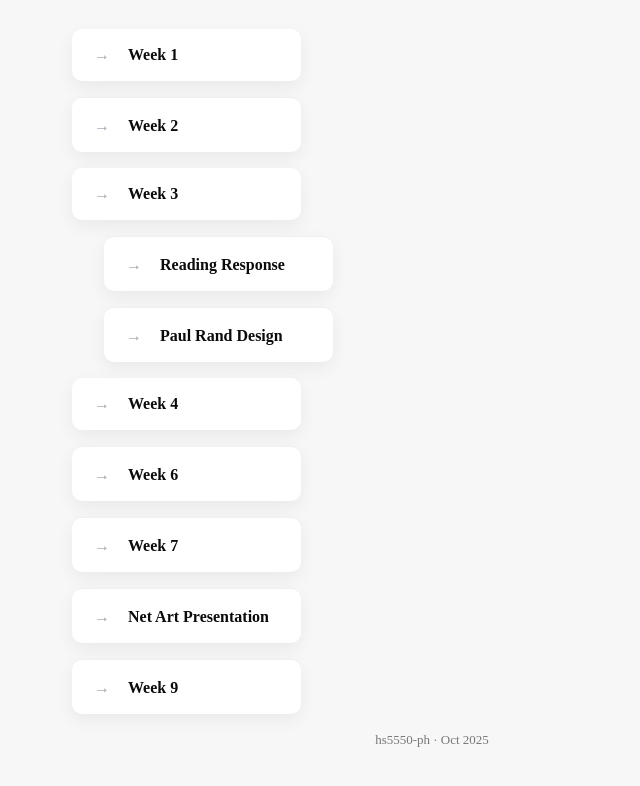
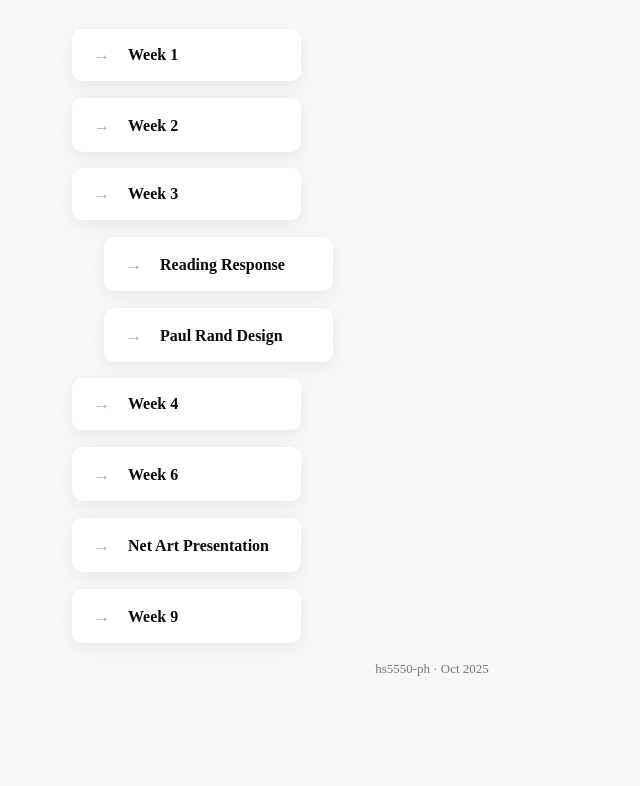
Before and after one commit to hs5550-ph/hs5550-ph.github.io, a plain HTML site: page index.html in a window 1280 px wide. Shown: the part 134-920 px from the top of the page, without its empty margins (208-848 px from the left). After the commit the page ends 865 px from the top, so only its background shows below. Drawn offline with Linux system fonts and the light colour scheme; a web font is replaced by a local one.

Commit message:
updating index

```diff
--- a/index.html
+++ b/index.html
@@ -51,11 +51,6 @@
                         <span class="card_title">Week 6</span>
                     </a>
 
-                    <a class="card" href="week7/index.html">
-                        <span class="card_icon" aria-hidden="true">→</span>
-                        <span class="card_title">Week 7</span>
-                    </a>
-
                     <a class="card" href="Net_Art_Presentation/index.html">
                         <span class="card_icon" aria-hidden="true">→</span>
                         <span class="card_title">Net Art Presentation</span>
```
